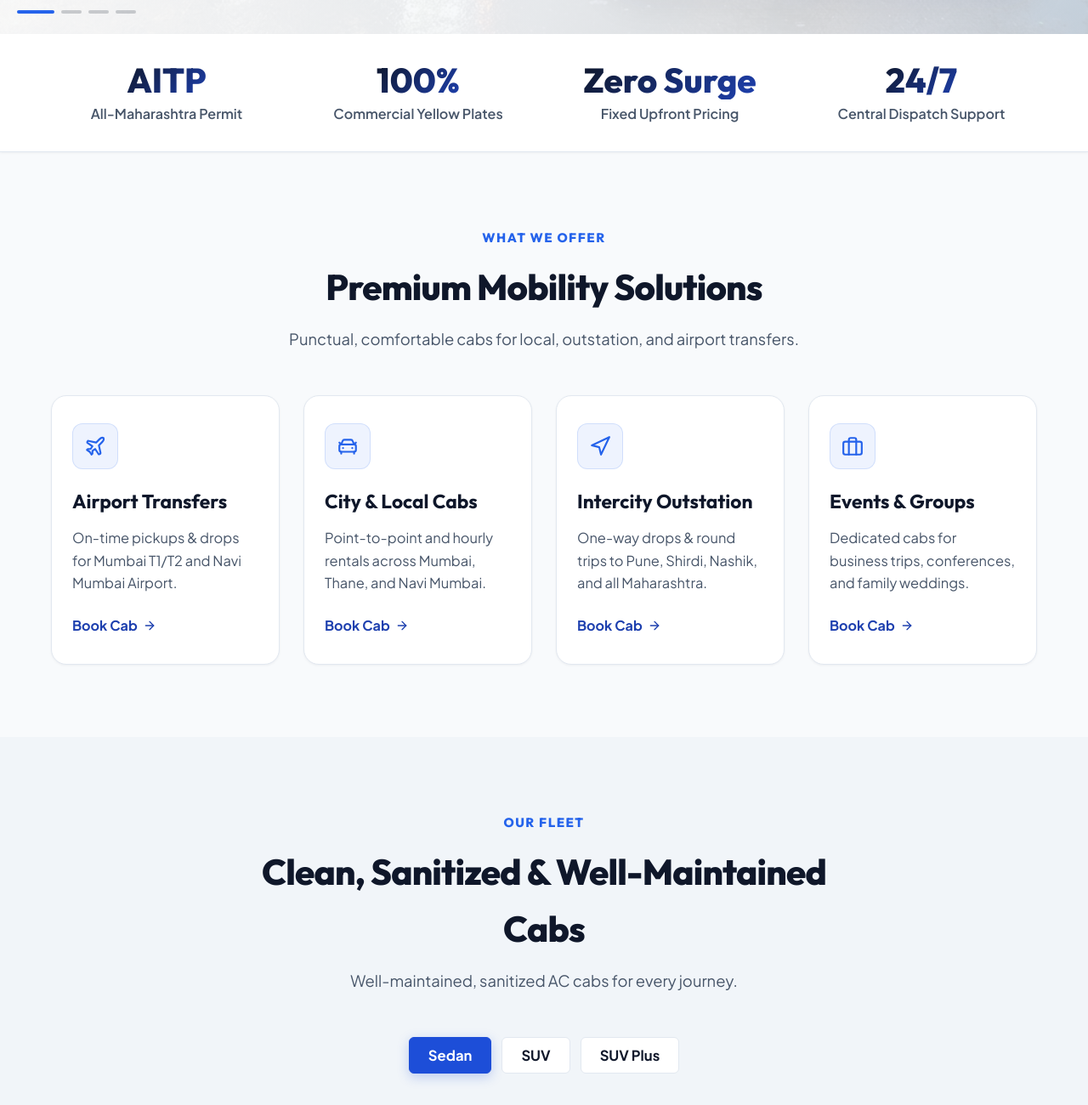
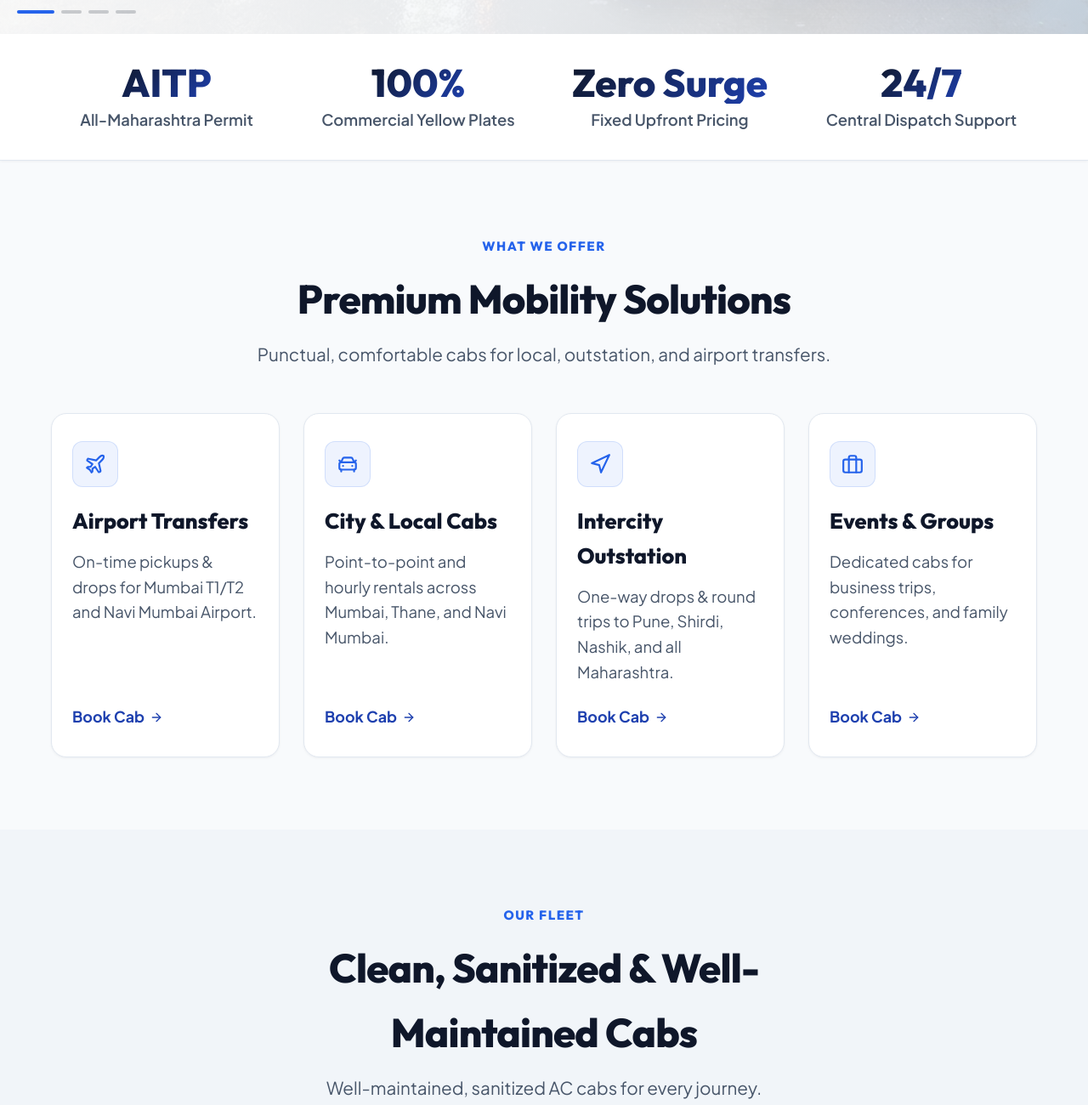
Before and after one commit to suryawanshisuraj/car-booking, a website built with Vite: page index.html in a window 1280 px wide. Shown: the part 980-2280 px from the top of the page at 85% size. Built offline with nearby package versions, Linux system fonts and the light colour scheme.

Commit message:
Auto-update: styles.css, styles.css (26/9/2026, 7:14:49 pm)

```diff
--- a/css/styles.css
+++ b/css/styles.css
@@ -925,7 +925,7 @@ input, select, textarea {
 
 .stats-grid b {
   font-family: var(--font-heading);
-  font-size: 2.3rem;
+  font-size: 2.6rem;
   font-weight: 800;
   color: var(--secondary);
   line-height: 1.1;
@@ -935,7 +935,7 @@ input, select, textarea {
 }
 
 .stats-grid span {
-  font-size: 0.92rem;
+  font-size: 1.05rem;
   color: var(--text-muted);
   font-weight: 600;
   margin-top: 4px;
@@ -960,7 +960,7 @@ input, select, textarea {
 
 .section-title h2 {
   font-family: var(--font-heading);
-  font-size: 2.4rem;
+  font-size: clamp(2.1rem, 4vw, 2.7rem);
   font-weight: 800;
   color: var(--secondary);
   letter-spacing: -0.8px;
@@ -968,7 +968,7 @@ input, select, textarea {
 }
 
 .section-title p {
-  font-size: 1.05rem;
+  font-size: 1.18rem;
   color: var(--text-muted);
 }
 
@@ -1040,14 +1040,14 @@ input, select, textarea {
 
 .service-card h3 {
   font-family: var(--font-heading);
-  font-size: 1.3rem;
-  font-weight: 700;
+  font-size: 1.45rem;
+  font-weight: 750;
   color: var(--secondary);
   margin-bottom: 12px;
 }
 
 .service-card p {
-  font-size: 0.94rem;
+  font-size: 1.06rem;
   color: var(--text-muted);
   line-height: 1.6;
   margin-bottom: 24px;
@@ -1059,7 +1059,7 @@ input, select, textarea {
   align-items: center;
   gap: 6px;
   font-weight: 700;
-  font-size: 0.92rem;
+  font-size: 1.02rem;
   color: var(--primary-dark);
 }
 
@@ -1080,8 +1080,8 @@ input, select, textarea {
 }
 
 .fleet-tab {
-  padding: 10px 22px;
-  font-size: 0.95rem;
+  padding: 11px 24px;
+  font-size: 1.02rem;
   font-weight: 700;
   border-radius: 6px;
   background: #ffffff;
```
